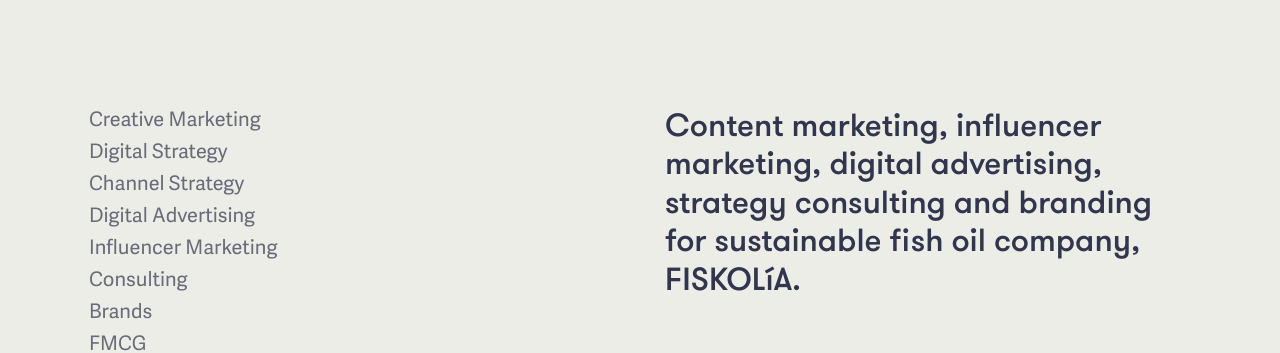
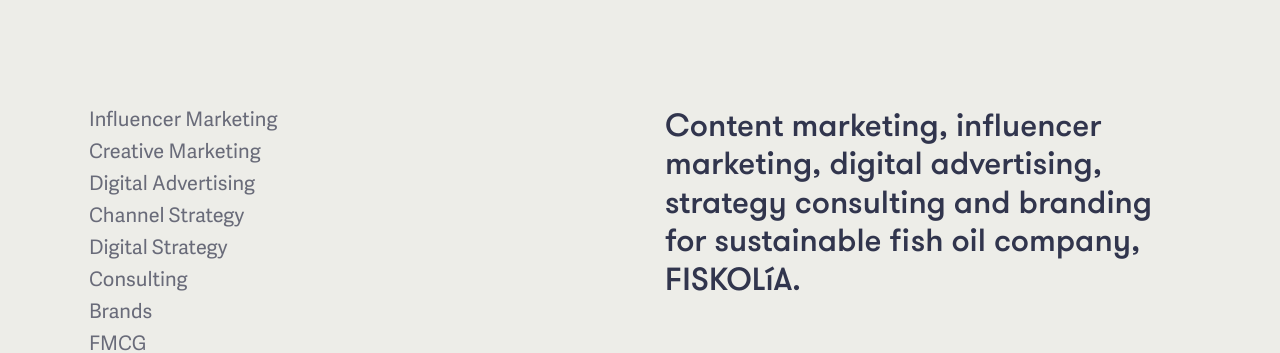
Before and after one commit to garethjohnsdesign/saari.co.uk, a Jekyll site: the page built from _projects/fiskolia.markdown, in a window 1280 px wide. Shown: the part 557-910 px from the top of the page. Built offline with Jekyll 4.4.1, drawn with Linux system fonts in a browser that asks for light colours.

Commit message:
Updated Fiskolia Banner2 and 1 other file

```diff
--- a/_projects/fiskolia.markdown
+++ b/_projects/fiskolia.markdown
@@ -7,15 +7,15 @@
 is-featured: true
 is-hero: true
 services:
+- Influencer Marketing
 - Creative Marketing
+- Digital Advertising
+- Channel Strategy
 - Digital Strategy
-- Channel Strategy
-- Digital Advertising
-- Influencer Marketing
 - Consulting
 - Brands
 - FMCG
-feature-image: "/uploads/FiskoliaBanner1.jpg"
+feature-image: "/uploads/FiskoliaBanner2.jpg"
 details:
 - title: Brief
   text: "FISKOLíA defines a healthy mindset and a positive attitude towards life.
```
Also changed, not shown: _uploads/FiskoliaBanner2.jpg (added).
